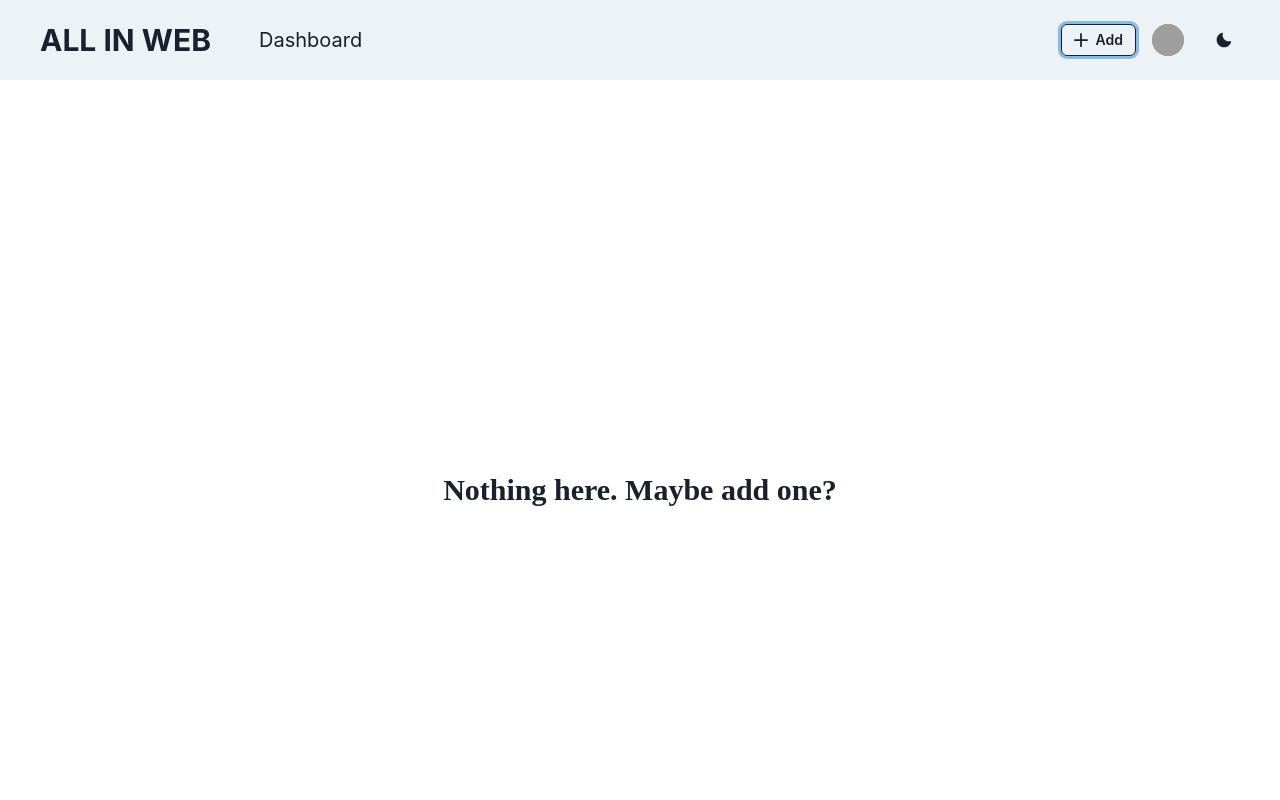
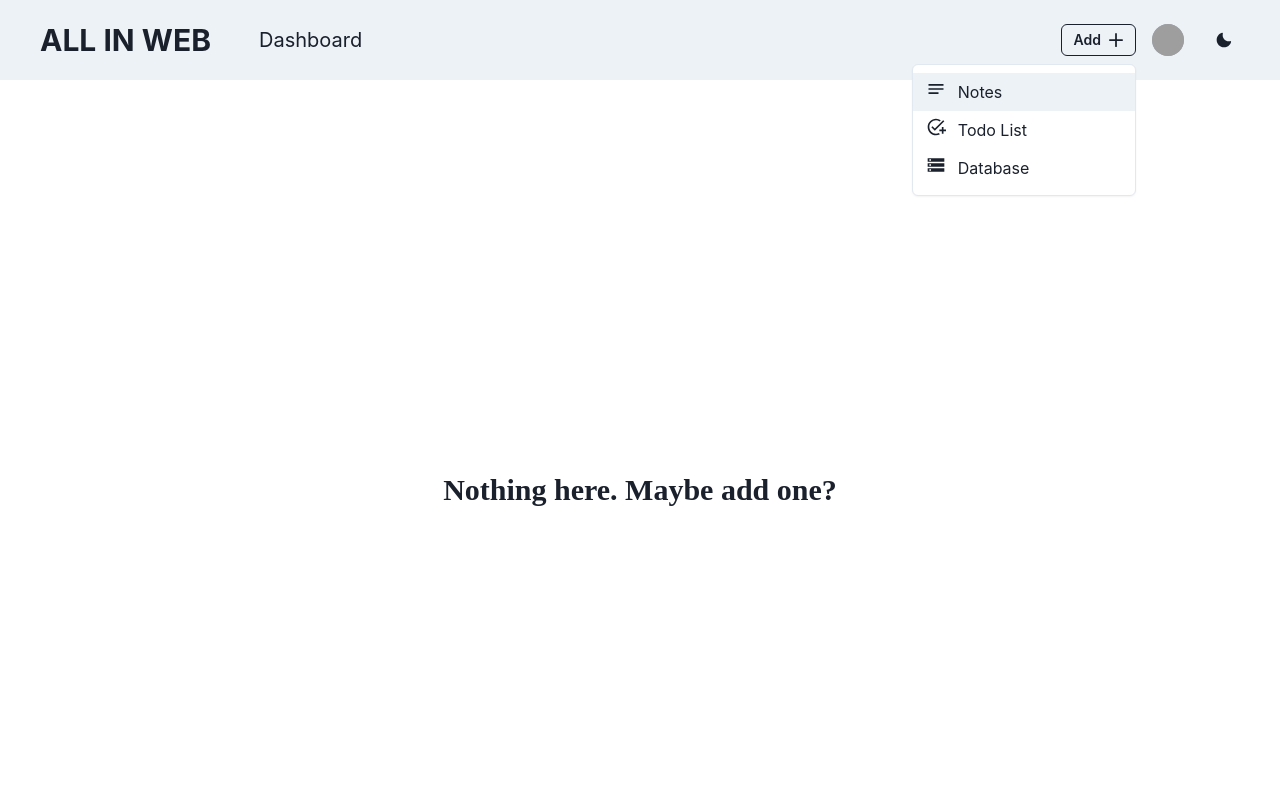
Before and after one commit to ahmadrafidev/all-in-web, a Next.js app: page /home in a window 1280 px wide. Both pictures are taken after a click on the button "Add". Shown: the top 800 px of the page. Built offline with nearby package versions, Linux system fonts and the light colour scheme; grey boxes are pictures that could not be loaded.

Commit message:
adding icons

```diff
--- a/components/layout/navbarMain.tsx
+++ b/components/layout/navbarMain.tsx
@@ -17,9 +17,18 @@ import {
   Stack,
   useColorMode,
   Container,
+  Icon
 } from "@chakra-ui/react";
 import { HamburgerIcon, CloseIcon, AddIcon } from '@chakra-ui/icons';
 import { MoonIcon, SunIcon } from '@chakra-ui/icons';
+import {
+  MdNotes,
+  MdAddTask,
+  MdStorage,
+  MdDashboard,
+  MdPerson,
+  MdLogout,
+} from "react-icons/md";
 import { motion } from "framer-motion";
 
 const Links = ['Dashboard'];
@@ -88,15 +97,29 @@ export default function Navbar() {
               </HStack>
             </HStack>
             <Flex alignItems={"center"}>
-              <Button
+              <Menu>
+                <MenuButton
+                  as={Button}
                   variant={"outline"}
                   colorScheme="gray.900"
                   size={"sm"}
                   mr={4}
-                leftIcon={<AddIcon />}
+                  rightIcon={<AddIcon />}
                 >
                   Add
-              </Button>
+                </MenuButton>
+                <MenuList>
+                  <MenuItem icon={<Icon as={MdNotes} w={5} h={5} />}>
+                    Notes
+                  </MenuItem>
+                  <MenuItem icon={<Icon as={MdAddTask} w={5} h={5} />}>
+                    Todo List
+                  </MenuItem>
+                  <MenuItem icon={<Icon as={MdStorage} w={5} h={5} />}>
+                    Database
+                  </MenuItem>
+                </MenuList>
+              </Menu>
               <Menu>
                 <MenuButton
                   as={Button}
@@ -113,10 +136,16 @@ export default function Navbar() {
                   />
                 </MenuButton>
                 <MenuList>
-                  <MenuItem>Dashboard</MenuItem>
-                  <MenuItem>Profile</MenuItem>
+                  <MenuItem icon={<Icon as={MdDashboard} w={5} h={5} />}>
+                    Dashboard
+                  </MenuItem>
+                  <MenuItem icon={<Icon as={MdPerson} w={5} h={5} />}>
+                    Profile
+                  </MenuItem>
                   <MenuDivider />
-                  <MenuItem>Log out</MenuItem>
+                  <MenuItem icon={<Icon as={MdLogout} w={5} h={5} />}>
+                    Log out
+                  </MenuItem>
                 </MenuList>
               </Menu>
               <Button onClick={toggleColorMode} ml={4}>
--- /dev/null
+++ b/components/users/dashboard.tsx
@@ -0,0 +1 @@
+export {}
--- /dev/null
+++ b/components/users/profile.tsx
@@ -0,0 +1 @@
+export {}
```
Lines whose indentation alone changed are shown as unchanged.
